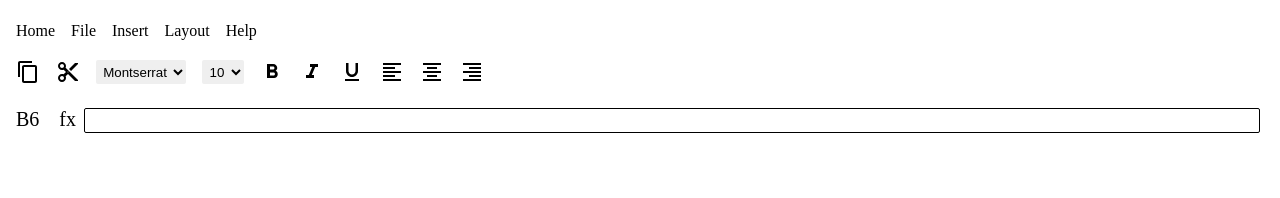
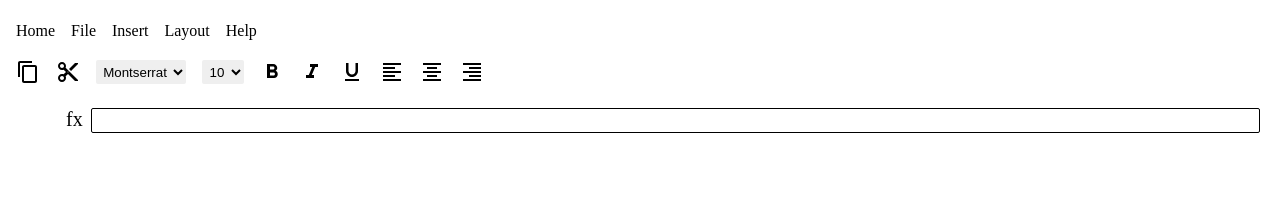
Before and after one commit to Prakhar-FF13/GoogleSheetClone, a React (Create React App) app: page / in a window 1280 px wide. Shown: the top 198 px of the page. Built offline with nearby package versions, Linux system fonts and the light colour scheme.

Commit message:
Active cell updates

```diff
--- a/package.json
+++ b/package.json
@@ -10,6 +10,7 @@
     "@testing-library/jest-dom": "^5.16.5",
     "@testing-library/react": "^13.4.0",
     "@testing-library/user-event": "^13.5.0",
+    "immer": "^10.0.2",
     "react": "^18.2.0",
     "react-dom": "^18.2.0",
     "react-scripts": "5.0.1",
--- a/src/App.js
+++ b/src/App.js
@@ -6,24 +6,25 @@ import PageActions from "./PageActions";
 import "./App.css";
 import Sheetbar from "./SheetBar";
 import reducer from "./reducer";
+import { produce } from "immer";
 
 function App() {
-  const [state, dispatch] = useReducer(reducer, {});
-  const [activeCell, setActiveCell] = useState(null);
+  const [state, dispatch] = useReducer(produce(reducer), {});
   const [currentSheet, switchSheet] = useState(null);
 
   return (
     <div className="main-container">
       <PageActions />
       <CellActions />
-      <FormulaActions />
-      <Grid
-        activeCell={activeCell}
-        setActiveCell={setActiveCell}
-        state={state}
-        dispatch={dispatch}
-        currentSheet={currentSheet}
+      <FormulaActions
+        activeCellId={
+          state &&
+          state[currentSheet] &&
+          state[currentSheet]["activeCell"] &&
+          state[currentSheet]["activeCell"].id
+        }
       />
+      <Grid state={state} dispatch={dispatch} currentSheet={currentSheet} />
       <Sheetbar
         switchSheet={switchSheet}
         sheets={state && Object.keys(state) && Object.keys(state)}
--- a/src/FormulaActions/FormulaActions.css
+++ b/src/FormulaActions/FormulaActions.css
@@ -11,6 +11,10 @@
   display: inline-block;
   height: 24px;
   font-size: 20px;
+}
+
+.formula-active-cell {
+  width: 30px;
 }
 
 .formula-group {
--- a/src/FormulaActions/index.js
+++ b/src/FormulaActions/index.js
@@ -1,9 +1,9 @@
 import "./FormulaActions.css";
 
-export default function FormulaActions() {
+export default function FormulaActions({ activeCellId }) {
   return (
     <div className="formula-container">
-      <div className="formula-items formula-active-cell">B6</div>
+      <div className="formula-items formula-active-cell">{activeCellId}</div>
       <div className="formula-items formula-group">
         <span className="fx">fx</span>
         <input className="formula-input"></input>
--- a/src/Grid/GridCell.js
+++ b/src/Grid/GridCell.js
@@ -1,6 +1,6 @@
 import "./GridCell.css";
 import React from "react";
-import { UpdateCellAction } from "../reducer";
+import { ChangeActiveCell, UpdateCellAction } from "../reducer";
 
 function GridCell({ cellState, dispatch, currentSheet, currentRow }) {
   const updateCell = (content) => {
@@ -13,6 +13,10 @@ function GridCell({ cellState, dispatch, currentSheet, currentRow }) {
     );
   };
 
+  const changeActiveCell = () => {
+    dispatch(ChangeActiveCell(cellState, currentSheet));
+  };
+
   return (
     <input
       className="grid-cell"
@@ -21,6 +25,7 @@ function GridCell({ cellState, dispatch, currentSheet, currentRow }) {
       onChange={(e) => {
         updateCell(e.target.value);
       }}
+      onClick={() => changeActiveCell()}
     ></input>
   );
 }
--- a/src/reducer.js
+++ b/src/reducer.js
@@ -1,16 +1,15 @@
 import { alphabet } from "./utilities";
 
-function createSheet(state) {
-  const sheetName = "sheet" + (state ? Object.keys(state).length + 1 : 1);
-  const sheet = {};
-  sheet[sheetName] = {
+function createSheet() {
+  const sheet = {
     numRows: 50,
+    activeCell: null,
   };
 
   for (let i = 1; i <= 50; i++) {
-    sheet[sheetName][i] = {};
+    sheet[i] = {};
     for (let j = 0; j < 26; j++) {
-      sheet[sheetName][i][alphabet[j]] = {
+      sheet[i][alphabet[j]] = {
         id: alphabet[j] + i,
         content: "",
         bold: false,
@@ -26,21 +25,21 @@ function createSheet(state) {
   return sheet;
 }
 
-export default function reducer(state, action) {
+export default function reducer(draft, action) {
   switch (action.type) {
     case "CREATE_SHEET":
-      return Object.assign({ ...state }, createSheet(state));
+      const sheetName = "sheet" + (draft ? Object.keys(draft).length + 1 : 1);
+      draft[sheetName] = createSheet();
+      break;
     case "UPDATE_CELL":
-      const newState = { ...state };
-      newState[action.currentSheet] = { ...state[action.currentSheet] };
-      newState[action.currentSheet][action.currentRow] = {
-        ...state[action.currentSheet][action.currentRow],
-      };
-      newState[action.currentSheet][action.currentRow][action.cellState.id[0]] =
-        { ...action.cellState };
-      return newState;
+      draft[action.currentSheet][action.currentRow][action.cellState.id[0]] =
+        action.cellState;
+      break;
+    case "CHANGE_ACTIVE_CELL":
+      draft[action.currentSheet]["activeCell"] = action.cellState;
+      break;
     default:
-      return state;
+      break;
   }
 }
 
@@ -56,3 +55,7 @@ export const UpdateCellAction = (cellState, currentSheet, currentRow) => {
     currentRow,
   };
 };
+
+export const ChangeActiveCell = (cellState, currentSheet) => {
+  return { type: "CHANGE_ACTIVE_CELL", cellState, currentSheet };
+};
```
Also changed, not shown: src/Grid/index.js (+1 -7 lines), 1 other file (tests, documents, lock files or other folders).
